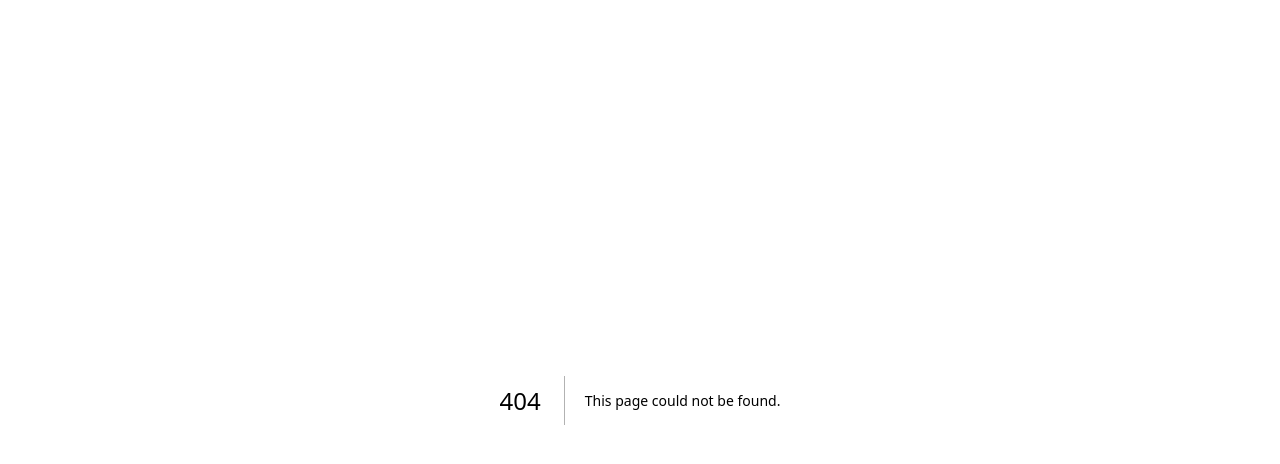
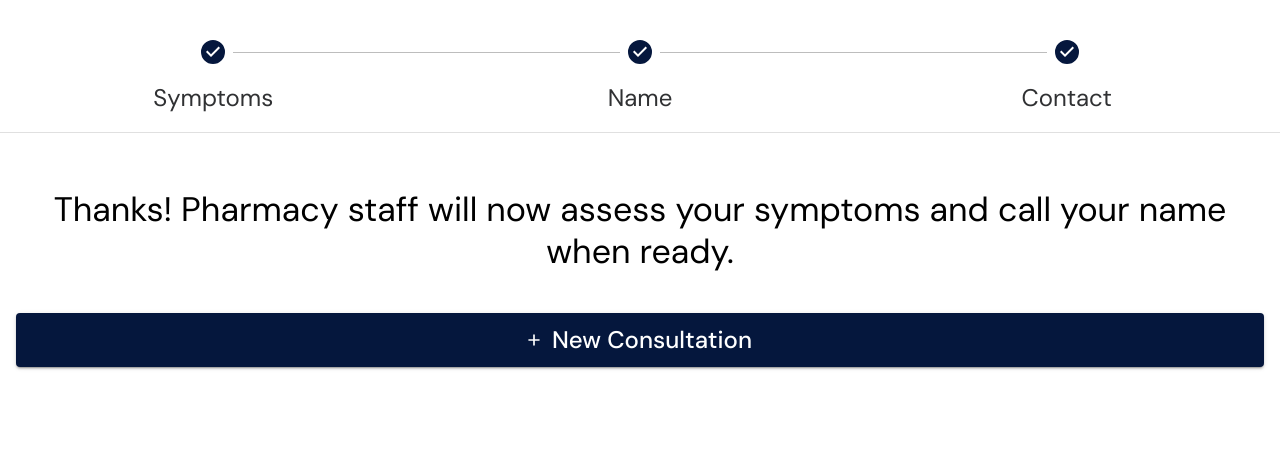
Before and after one commit to fahed-arshad/quick-care-form, a Next.js app in the folder kinwell-form/: page /success in a window 1280 px wide. Before the commit this address had no page. Shown: the top 464 px of the page. Built offline with nearby package versions, Linux system fonts and the light colour scheme.

Commit message:
success page

```diff
--- a/kinwell-form/src/app/contact/ContactForm.tsx
+++ b/kinwell-form/src/app/contact/ContactForm.tsx
@@ -87,7 +87,7 @@ export default function ContactForm({
         sex,
       });
       sessionStorage.clear();
-      router.push("/");
+      router.push("/success");
       setLoading(false);
     } catch (error) {
       setLoading(false);
--- /dev/null
+++ b/kinwell-form/src/app/success/page.tsx
@@ -0,0 +1,54 @@
+"use client";
+import { Stack, Fade, Button, Typography } from "@mui/material";
+import ConsultationStepper from "../components/ConsultationStepper";
+import { useForm } from "react-hook-form";
+import Grid from "@mui/material/Grid2";
+import AddRoundedIcon from "@mui/icons-material/AddRounded";
+import { useRouter } from "next/navigation";
+
+export default function Success() {
+  const router = useRouter();
+
+  const { handleSubmit } = useForm();
+
+  const onSubmit = () => {
+    sessionStorage.clear();
+    router.push("/");
+  };
+
+  return (
+    <Stack alignItems="center" marginTop={5}>
+      <ConsultationStepper activeStep={3} />
+      <Fade in timeout={300}>
+        <form onSubmit={handleSubmit(onSubmit)} style={{ width: "100%" }}>
+          <Grid container spacing={5} justifyContent="center" padding={2}>
+            <Grid size={{ xs: 12 }} textAlign="center"></Grid>
+            <Grid size={{ xs: 12 }}>
+              <Typography textAlign="center" variant="h4" component="h2">
+                Thanks! Pharmacy staff will now assess your symptoms and call
+                your name when ready.
+              </Typography>
+            </Grid>
+            <Grid
+              container
+              size={{ xs: 12 }}
+              spacing={2}
+              direction={{ xs: "row-reverse" }}
+            >
+              <Grid size={{ xs: 12 }}>
+                <Button
+                  type="submit"
+                  fullWidth
+                  variant="contained"
+                  startIcon={<AddRoundedIcon />}
+                >
+                  New Consultation
+                </Button>
+              </Grid>
+            </Grid>
+          </Grid>
+        </form>
+      </Fade>
+    </Stack>
+  );
+}
```
